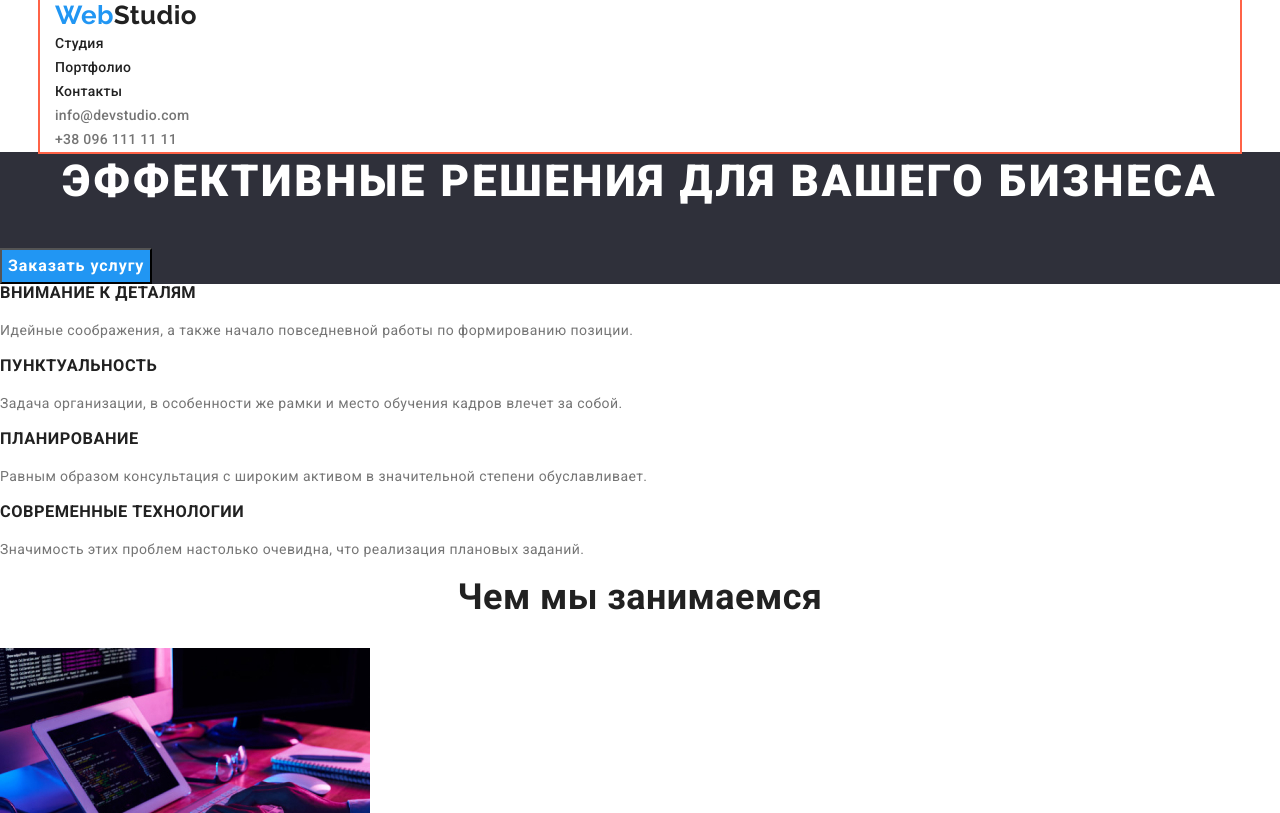
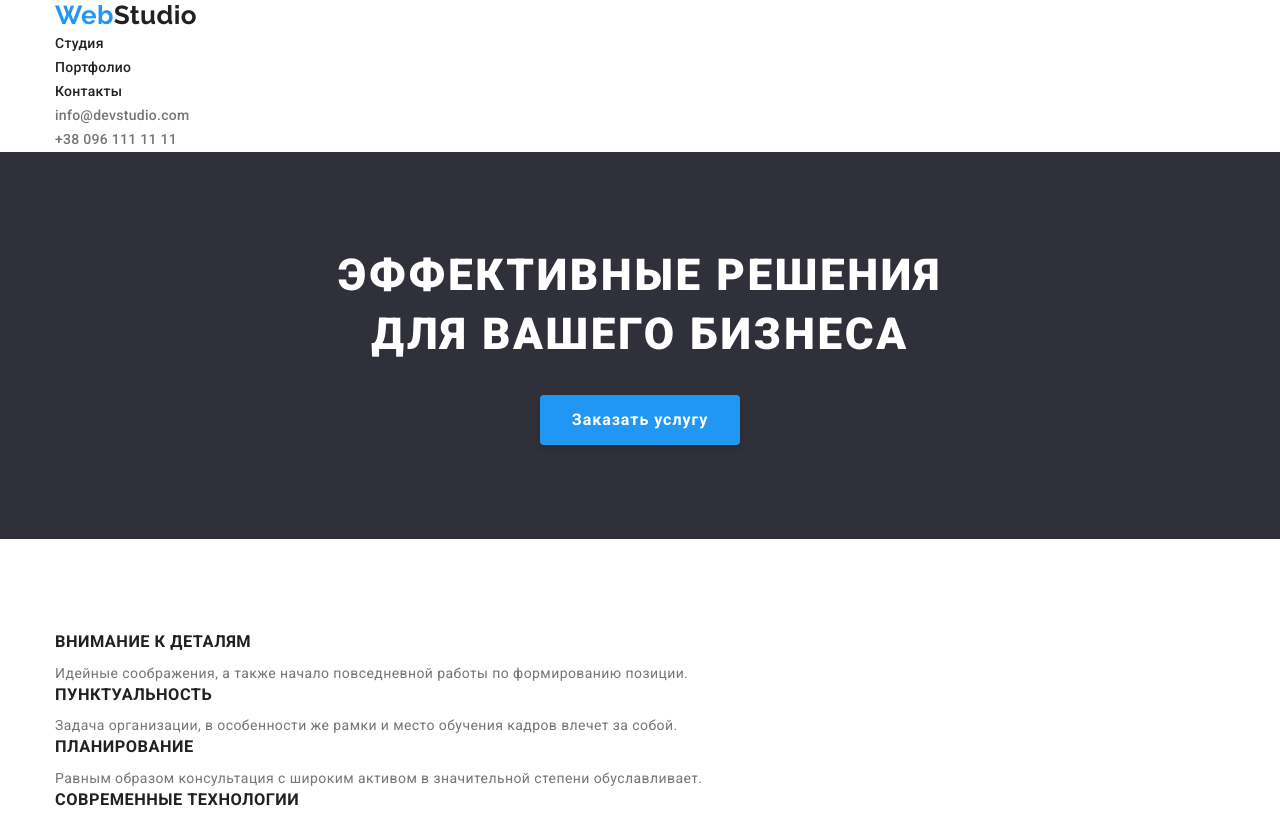
Before and after one commit to Sergey-Proskurnin/goit-markup-hw-03, a plain HTML site: page index.html in a window 1280 px wide. Shown: the top 813 px of the page. Drawn offline with nearby package versions, Linux system fonts and the light colour scheme.

Commit message:
Выставил размеры отступов в герое и первой секции

```diff
--- a/CSS/style.css
+++ b/CSS/style.css
@@ -37,6 +37,10 @@ h3,
 p {
   margin-top: 0;
 }
+section{
+    padding-top: 94px;
+    padding-bottom: 94px;
+}
 /* utilities */
 .list {
   padding: 0;
@@ -45,12 +49,13 @@ p {
 }
 
 .container {
-  margin-left: auto;
-  margin-right: auto;
+  /* margin-left: auto;
+  margin-right: auto; */
   width: 1200px;
   padding-left: 15px;
   padding-right: 15px;
-  outline: 2px solid tomato;
+  /* outline: 2px solid tomato; */
+  margin: 0 auto;
 }
 body {
     background-color: var(--primary-white-color);
@@ -102,15 +107,30 @@ body {
 footer {
     background-color: var(--background-hero-footer);
 }
+.hero{
+    text-align: center;
+}
+
 .hero-title {
     color: var(--primary-white-color);
     font-weight: 900;
     font-size: 44px;
     line-height: 1.36;
-    text-align: center;
+
     letter-spacing: 0.06em;
     text-transform: uppercase;
+    display: block;
+
+    margin-bottom: 30px;
+    /* outline: 2px solid tomato; */
 }
+.button {
+    border-radius: 4px;
+    display: inline-block;
+    margin: 0;
+    padding: 0;
+}
+
 .hero .button {
     background-color: var(--accent-color);
     color: var(--primary-white-color);
@@ -120,14 +140,29 @@ footer {
     text-align: center;
     letter-spacing: 0.06em;
     text-decoration: none;
+    padding: 10px 32px;
+    border-width: 0;
+
+    min-width: 136px;
+
+    box-shadow: 0px 4px 4px rgba(0, 0, 0, 0.15);
 }
 /*section2-feature */
+.section-feature{
+    padding-bottom: 0;
+}
 .feature-list .title {
     color: var(--title-text-color);
     font-weight: 700;
     line-height: 1.14;
     letter-spacing: 0.03em;
     text-transform: uppercase;
+
+    margin-bottom: 10px;
+
+}
+.feature-list p{
+    margin-bottom: 0;
 }
 /*section3-product*/
 .section-title {
@@ -158,6 +193,7 @@ footer {
     font-size: 16px;
     line-height: 1.63;
     letter-spacing: 0.03em;
+    padding: 6px 22px;
 }
 .list-button .button:hover,
 .list-button .button:focus {
--- a/index.html
+++ b/index.html
@@ -34,14 +34,14 @@
     <main>
         <!--section1-page-hero-->
         <section class="hero">
-            <h1 class="hero-title">Эффективные решения для вашего бизнеса</h1>
+            <h1 class="hero-title">Эффективные решения<br />для вашего бизнеса</h1>
             <!--<a href="" class="link">Заказать услугу</a>-->
             <button type="button" class="button">Заказать услугу</button>
         </section>
         <!--section2-page-feature-->
-        <section class="section">
+        <section class="section section-feature">
             <h2 hidden>Приемущества организации</h2>
-            <ul class="feature-list list">
+            <ul class="feature-list list container">
                 <li>
                     <h3 class="title">Внимание к деталям</h3>
                     <p>
```
